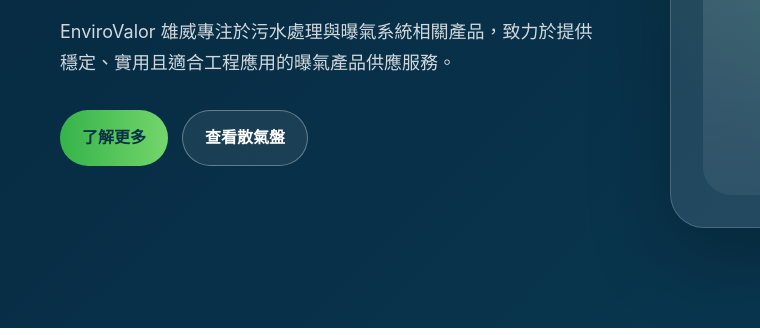
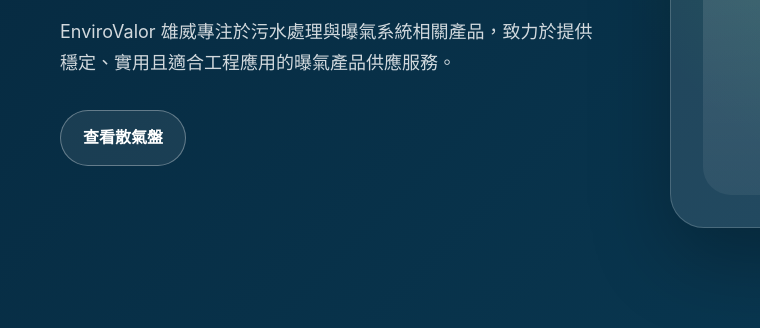
Before and after one commit to Tommy110601026/company, a plain HTML site: page index.html in a window 1280 px wide. Shown: the part 465-800 px from the top of the page, 0-760 px from the left. Drawn offline with Linux system fonts and the light colour scheme.

Commit message:
刪除index了解更多

```diff
--- a/index.html
+++ b/index.html
@@ -263,14 +263,7 @@
           </p>
 
           <div class="hero-buttons">
-            <a
-              class="btn-primary"
-              href="about.html"
-              data-zh="了解更多"
-              data-en="About Us"
-            >
-              了解更多
-            </a>
+
             <a
               class="btn-outline"
               href="disc-diffuser.html"
```
